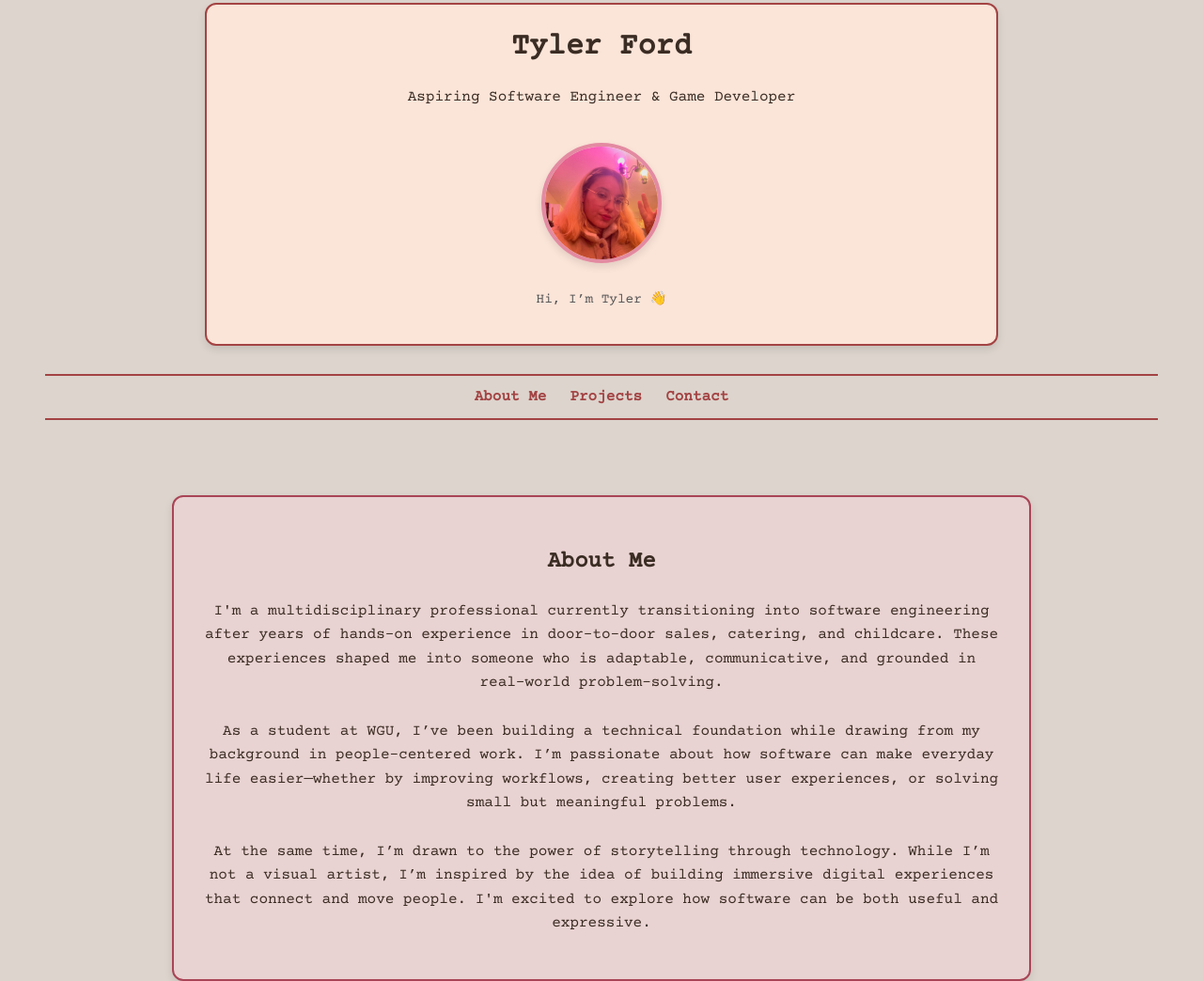
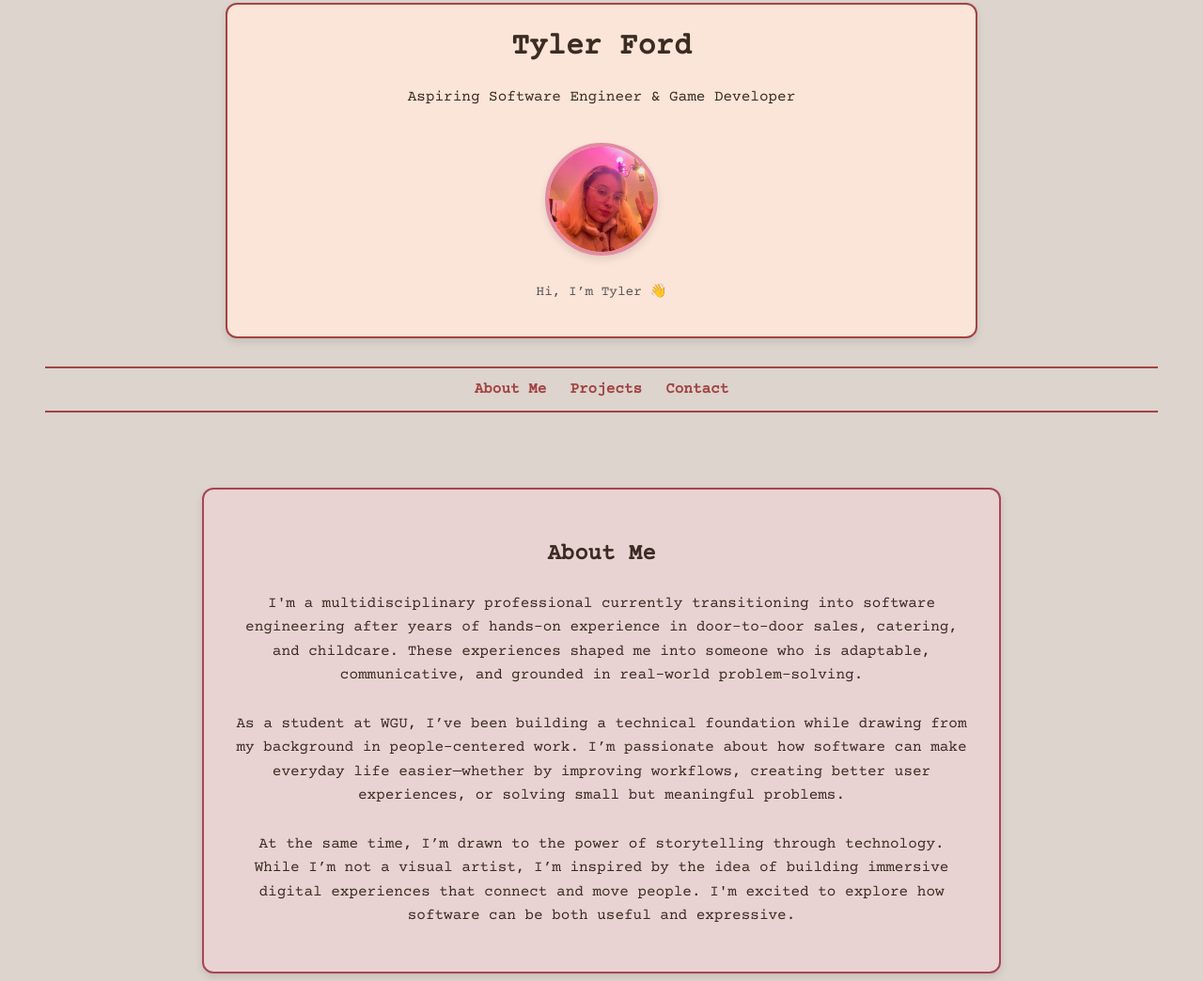
Before and after one commit to tylerford2/html_portfolio, a website: page index.html in a window 1280 px wide. Shown: the part 65-1109 px from the top of the page at 94% size. Drawn offline with nearby package versions, Linux system fonts and the light colour scheme.

```diff
--- a/css/style.css
+++ b/css/style.css
@@ -1,3 +1,17 @@
+* {
+  box-sizing: border-box;
+}
+.project-card,
+form,
+.contact-box,
+section,
+.photo-card,
+.modal-content {
+  word-wrap: break-word;
+  overflow-wrap: break-word;
+  word-break: break-word;
+}
+
 /* THEME VARIABLES */
 :root {
   --background: #dcd4cd;
```
